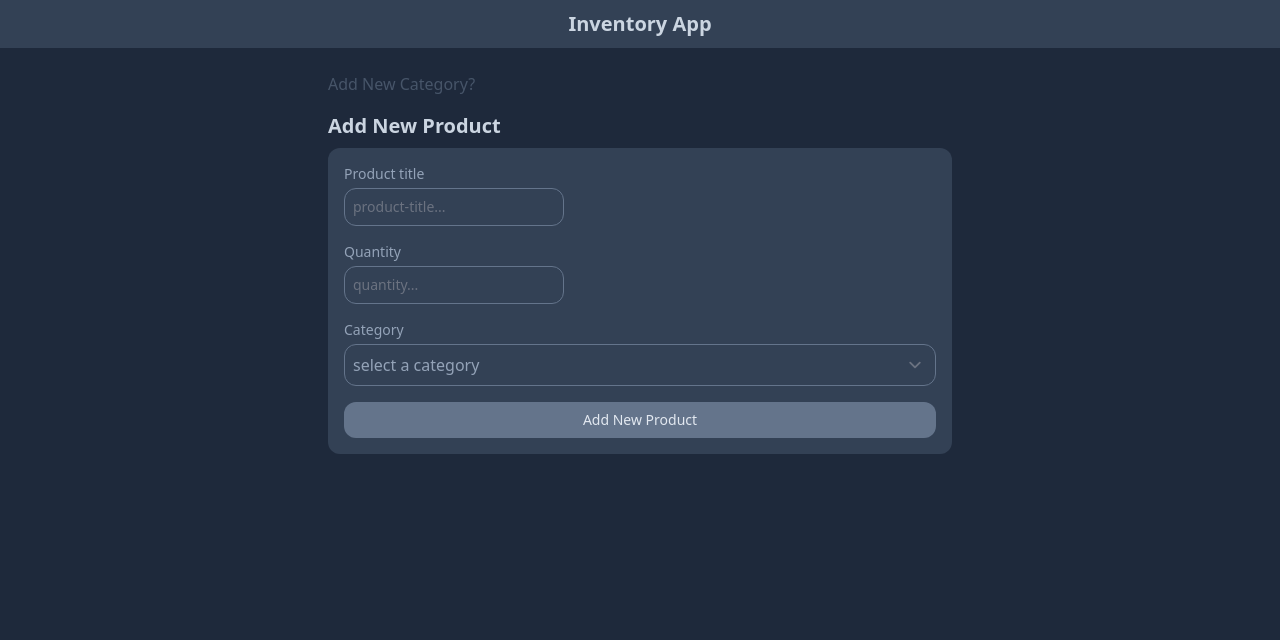
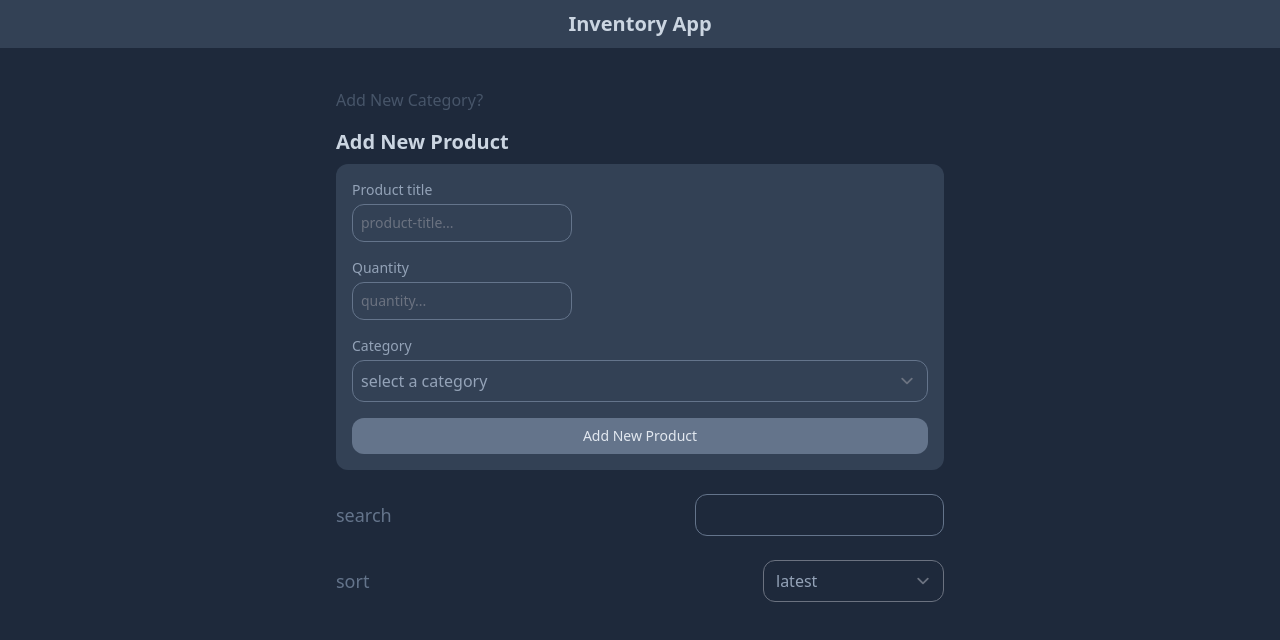
Before and after one commit to ReihaneSheikheezade/Inventory-app, a React (Create React App) app: page / in a window 1280 px wide. Shown: the top 640 px of the page. Built offline with nearby package versions, Linux system fonts and the light colour scheme.

Commit message:
Filter.js file added

```diff
--- a/src/App.js
+++ b/src/App.js
@@ -1,5 +1,6 @@
-import { useState } from "react";
+import { useEffect, useState } from "react";
 import CategoryForm from "./Component/CategoryForm";
+import Filter from "./Component/Filter";
 import Navbar from "./Component/Navbar";
 import ProductList from "./Component/ProductList";
 import ProductsForm from "./Component/ProductsForm";
@@ -7,17 +8,58 @@ import ProductsForm from "./Component/ProductsForm";
 function App() {
   const [categories, setCategories] = useState([]);
   const [products, setProducts] = useState([]);
+  const [filteredProducts, setFilteredProducts] = useState([]);
+  const [sort,setSort] = useState("latest")
+  const [searchValue,setSearchValue] = useState("");
+
+  useEffect(()=>{
+    let result = [...products];
+    result = filterSearchTitle(result);
+    result = sortDate(result);
+    setFilteredProducts(result);
+  },[products,searchValue,sort]);
+
+  const searchHandler = (e) =>{
+    setSearchValue(e.target.value.trim().toLowerCase());
+  };
+
+  const sortHandler = (e) =>{
+    setSort(e.target.value);
+  };
+
+  const filterSearchTitle = (array) =>{
+    return array.filter( p => p.title.toLowerCase().includes(searchValue));
+  }
+
+  const sortDate = (array) =>{
+    const sorttedProducts = [...array];
+    return sorttedProducts.sort((a,b) =>{
+      if(sort === "earliest"){
+        return new Date(a.createdAt) > new Date(b.createdAt) ? 1 : -1;
+      }else if(sort === "latest"){
+        return new Date(a.createdAt) > new Date(b.createdAt) ? -1 : 1;
+      };
+    })
+  }
+
+
+
+  console.log(products)
+
+
 
   return (
-    <div className="min-h-screen bg-slate-800">
-      {/* Navbar */}
-      <Navbar />
-      {/* app content */}
-      <div className="container max-w-screen-sm m-auto px-2">
-        <CategoryForm setCategories={setCategories} />
-        <ProductsForm categories={categories} setProducts={setProducts} />
-        <ProductList products={products} categories={categories} setProducts={setProducts} />
-        <div className="h-20"></div>
+    <div>
+      <div className="min-h-screen bg-slate-800">
+        <Navbar />
+        {/* app content */}
+        <div className="container max-w-screen-sm mx-auto p-4">
+          <CategoryForm setCategories={setCategories} />
+          <ProductsForm categories={categories} setProducts={setProducts} />
+          <Filter onSort={sortHandler} onSearch={searchHandler} sort={sort} searchValue={searchValue} />
+          <ProductList products={filteredProducts} categories={categories} setProducts={setProducts} />
+          <div className="mb-20"></div>
+        </div>
       </div>
     </div>
   );
--- /dev/null
+++ b/src/Component/Filter.js
@@ -0,0 +1,23 @@
+
+
+const Filter = ({onSort,onSearch,sort,searchValue }) => {
+
+  return (
+    <div>
+      <div className="flex justify-between items-center mb-6">
+        <label htmlFor="search-input" className="text-slate-500 sm:text-lg">search</label>
+        <input type="text" onChange={onSearch} value={searchValue} id="search-input" name="search-input" className="rounded-xl p-2 bg-transparent border border-slate-500 text-slate-400" />
+      </div>
+      <div className="flex justify-between items-center mb-6 ">
+        <label htmlFor="sort-products" className="text-slate-500 sm:text-lg">sort</label>
+        <select onChange={onSort} value={sort} id="sort-products" name="sort-products"  className="bg-transparent text-slate-400 rounded-xl" >
+          <option className="bg-slate-500 text-slate-300" value="">select a category</option>
+          <option className="bg-slate-500 text-slate-300" value="latest">latest</option>
+          <option className="bg-slate-500 text-slate-300" value="earliest">earliest</option>
+        </select>
+      </div>
+    </div>
+    );
+}
+
+export default Filter;
```
